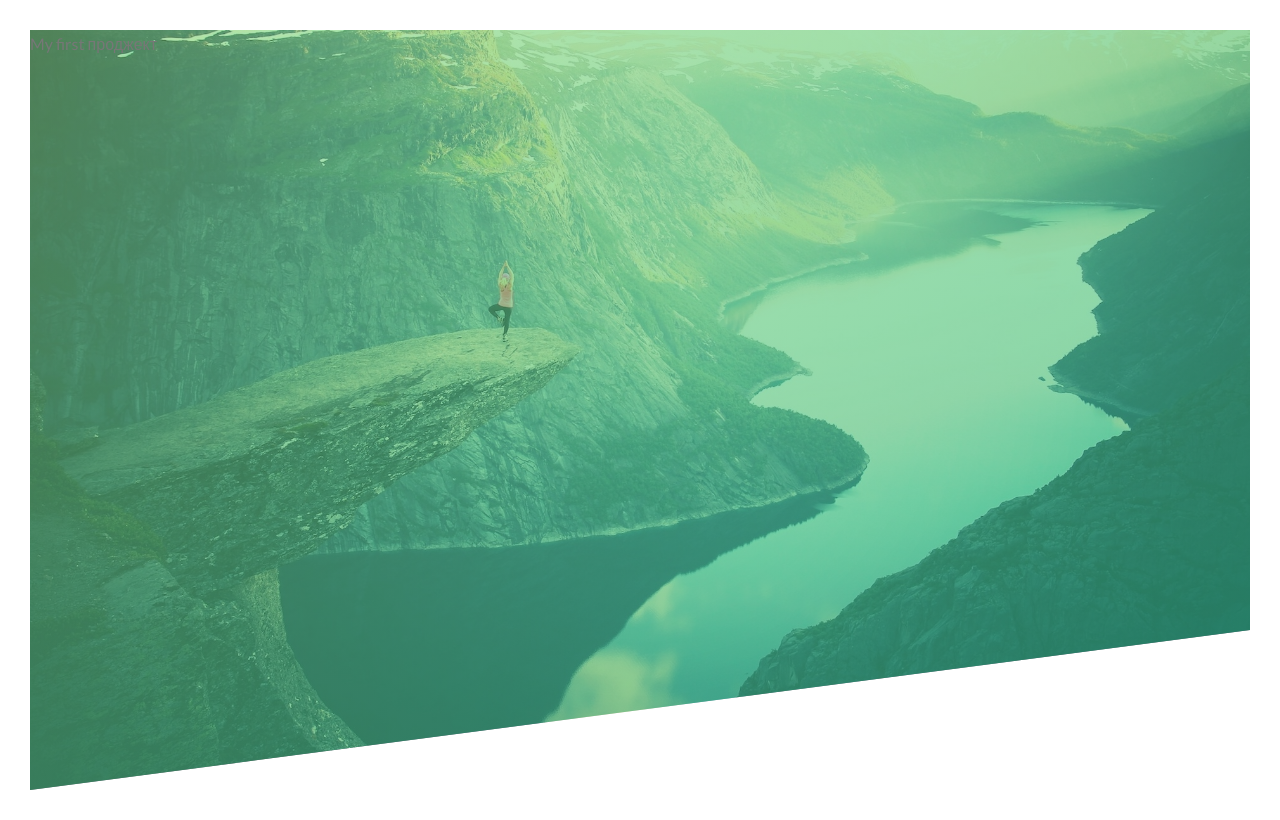
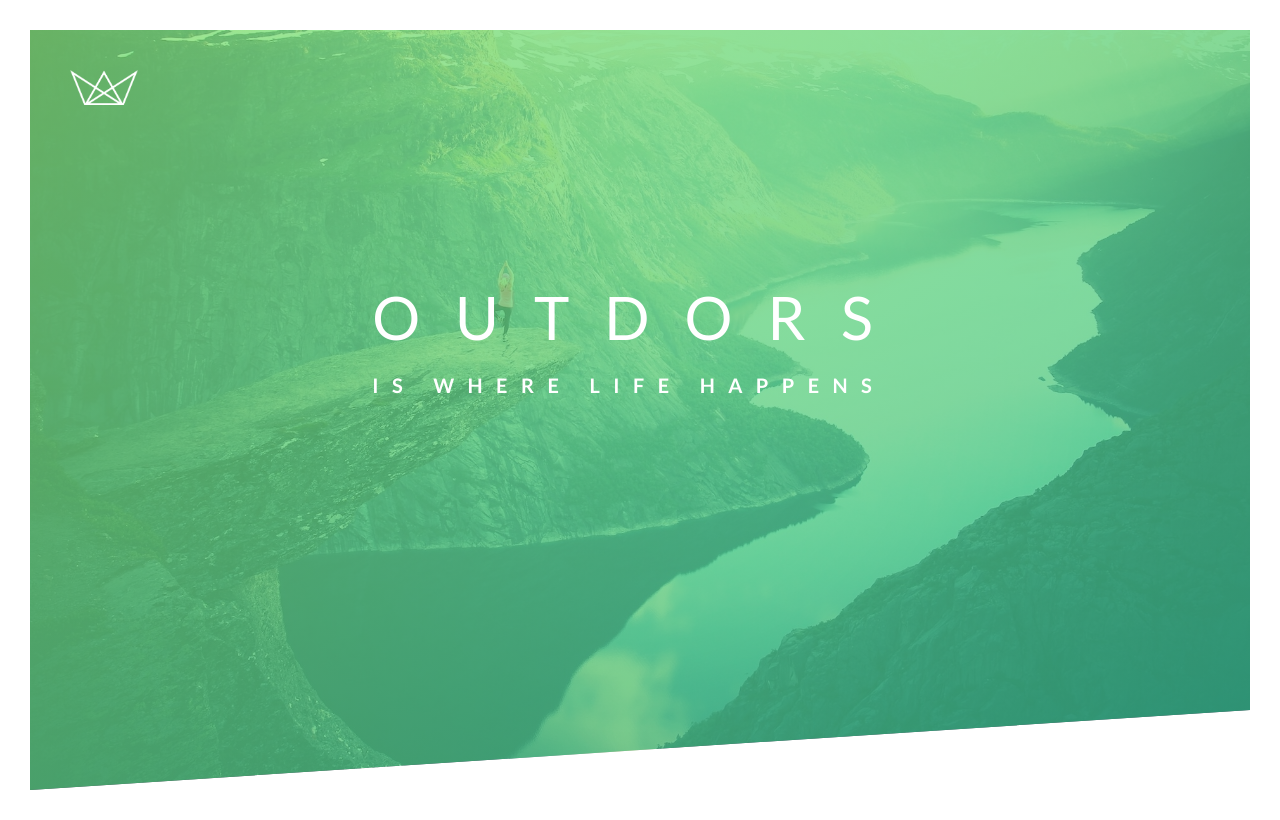
Before and after one commit to NaMax66/AdvancedCSS, a plain HTML site: page Natours/starter/index.html in a window 1280 px wide. Drawn offline with Linux system fonts and the light colour scheme; files that its build step writes are made by us from their sources.

Commit message:
animation

```diff
--- a/Natours/starter/css/style.css
+++ b/Natours/starter/css/style.css
@@ -27,12 +27,88 @@ body {
 .header {
     height: 95vh; /* 95 процентов от экрана, снизу остается полоска*/
     background-image: linear-gradient(to right bottom,
-    #7ed56f8a,
-    #28b485a4),
+    #82e271c0,
+    #33bd8fbb),
     url(../img/hero.jpg); /*добавили градиент*/
     background-size: cover;
     background-position: top; /*we can see always the bottom side of the picture when we change the brouser size*/
+    position: relative; /*добавили для класса logo-box*/
 
-    clip-path: polygon(0 0, 100% 0, 100% 75vh, 0 100%); /*делает обрезку гельятина. координаты в процентах по часовой стрелке*/
+    clip-path: polygon(0 0, 100% 0, 100% 85vh, 0 100%); /*делает обрезку гельятина. координаты в процентах по часовой стрелке*/
 /*vh меняет видимость объекта в зависимости от высоты окна*/
 }
+.logo-box{
+    position: absolute;
+    top: 40px;
+    left: 40px;
+}
+
+.logo{
+    height: 35px;
+}
+
+.text-box{
+    position: absolute;
+    top: 40%; /*эти настройки связаны с родительским элементом*/
+    left: 50%;
+    transform: translate(-50%, -50%);/*связано с смещаем центр текстбокса для выравнивания*/
+}
+.heading-primary{
+    color: #fff;
+    text-transform: uppercase;
+    backface-visibility: hidden; /*нужно чтобы анимация в конце не тряслась - костыль такой*/
+}
+
+.heading-primary-main{
+    display: block;
+    font-size: 60px;
+    font-weight: 400;
+    letter-spacing: 35px;
+    animation-name: moveInLeft;
+    animation-duration: 1s;
+   /* animation-delay: 1s;*/
+   /*animation-iteration-count: 3;*/
+   animation-timing-function: ease-out; /*начинается быстрее, заканч медленнее*/
+
+}
+
+/*в этом блоке описание анимации короче*/
+.heading-primary-sub{
+    display: block;
+    font-size: 20px;
+    font-weight: 700;
+    letter-spacing: 13.4px; /*пространство между буквами*/
+    animation: moveInRight 1s ease-out;
+}
+
+@keyframes moveInLeft { /*применяется в анимации h1*/
+    0%{
+        opacity: 0;
+        transform: translateX(-100px)
+    }
+
+    80%{
+        transform: translateX(10px) ;
+    }
+
+    100%{
+        opacity: 1;
+        transform: translate(0) ;
+    }
+}
+
+@keyframes moveInRight { /*применяется в анимации h1*/
+    0%{
+        opacity: 0;
+        transform: translateX(100px);
+    }
+
+    80%{
+        transform: translateX(-10px);
+    }
+
+    100%{
+        opacity: 1;
+        transform: translate(0);
+    }
+}
--- a/Natours/starter/index.html
+++ b/Natours/starter/index.html
@@ -14,7 +14,16 @@
     </head>
     <body>
         <header class="header">
-           My first проджект
+           <div class="logo-box"> <!--корона сверху слева-->
+               <img src="img/logo-white.png" alt="Logo" class="logo">
+           </div>
+           <div class="text-box">
+               <h1 class="heading-primary">
+                   <span class="heading-primary-main">Outdors</span> <!--Важно помещать все назавание в контейнер h1, но если нам нужен разный дизайн - используем span-->
+                   <span class="heading-primary-sub">is where life happens</span>
+               </h1> <!--h1 важно использовать для поисковика. и важно помещать туда название нашей страницы-->
+           </div>
+
         </header>
 
     </body>
```
